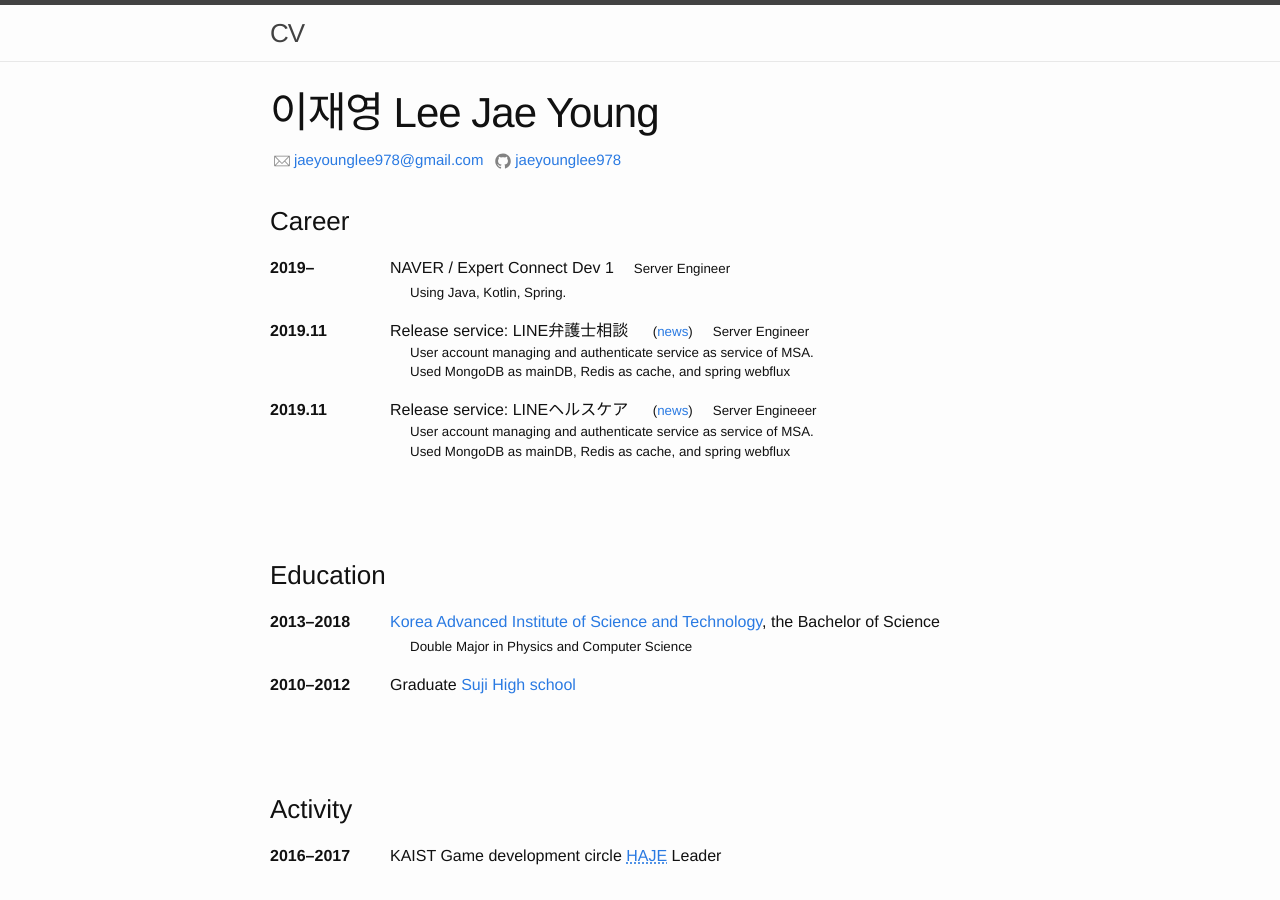
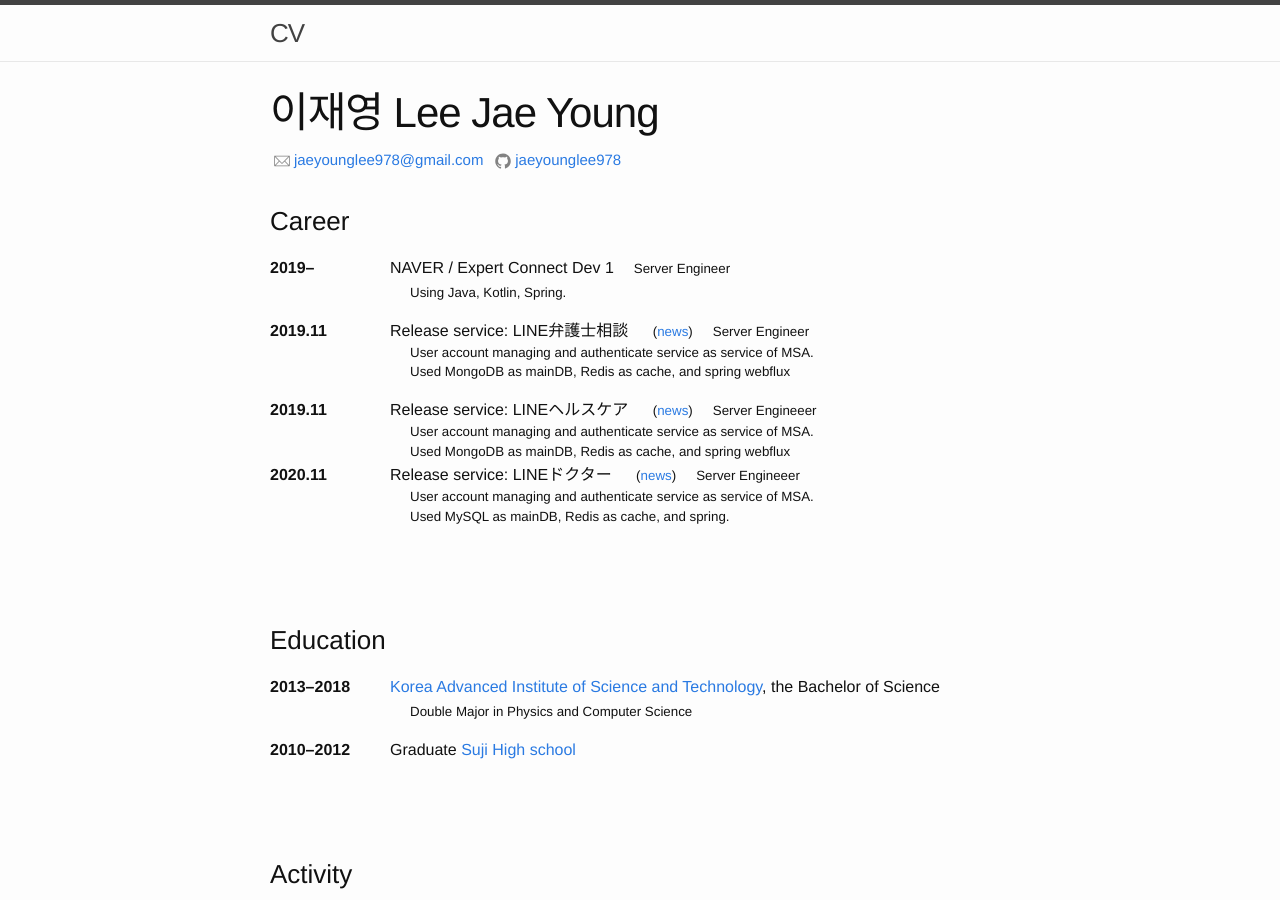
Before and after one commit to jaeyounglee978/jaeyounglee978.github.io, a Jekyll site: the page built from index.md, in a window 1280 px wide and 900 px high. Built offline with Jekyll 4.4.1, drawn with Linux system fonts in a browser that asks for light colours.

Commit message:
이력 추가

```diff
--- a/index.md
+++ b/index.md
@@ -46,6 +46,13 @@ Used MongoDB as mainDB, Redis as cache, and spring webflux
 <small>
 User account managing and authenticate service as service of MSA. <br>
 Used MongoDB as mainDB, Redis as cache, and spring webflux
+</small>
+
+2020.11
+: Release service: LINEドクター <small>([news][lindDoctorNews])</small><small>Server Engineeer</small>\\
+<small>
+User account managing and authenticate service as service of MSA. <br>
+Used MySQL as mainDB, Redis as cache, and spring.
 </small>
 
 <br><br>
```
Also changed, not shown: other parts of index.md (+1 -0 lines).
